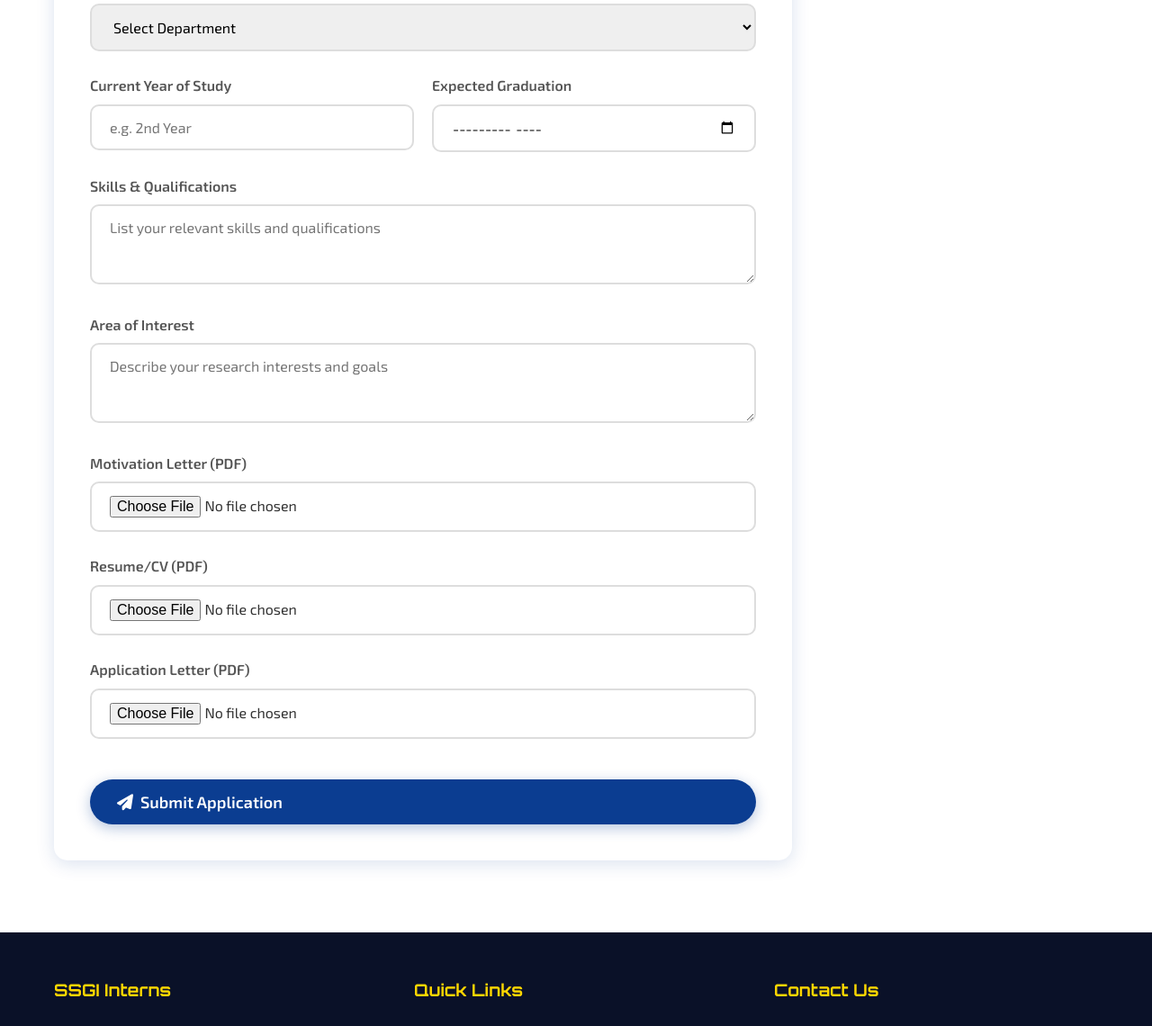
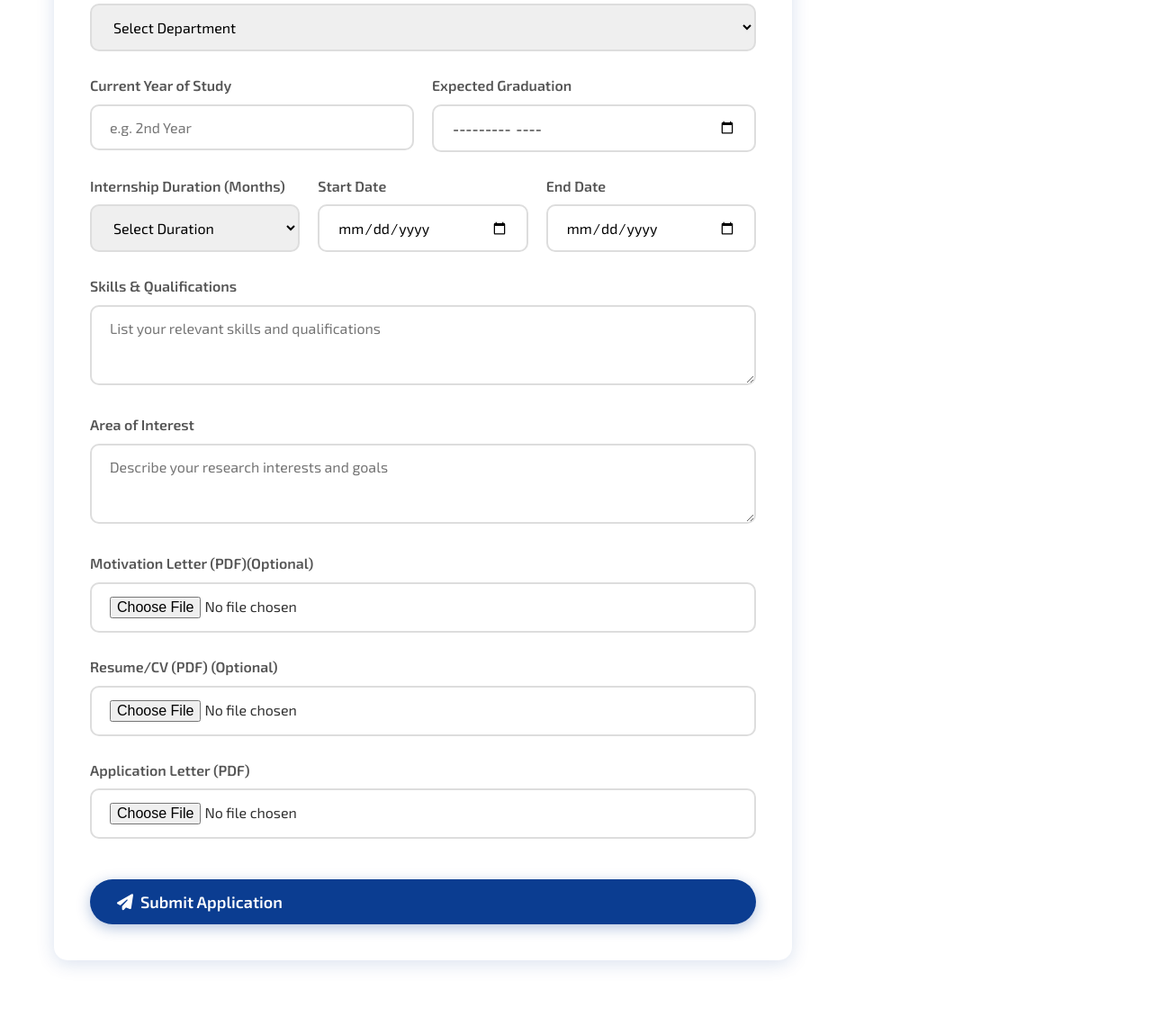
Before and after one commit to Tsedeniya-D/IMS-testing, a Django app: a page that uses templates/interns.html in a window 1280 px wide. Shown: the part 1753-2893 px from the top of the page at 90% size. Run offline with Django 5.2, Linux system fonts and the light colour scheme.

Commit message:
added duration, start date and end date

```diff
--- a/apps/applications/views.py
+++ b/apps/applications/views.py
@@ -25,6 +25,9 @@ def internship_application(request):
             department=data.get('department'),
             current_year=data.get('currentYear'),
             expected_graduation=data.get('expectedGraduation'),
+            duration=data.get('duration'),
+            start_date=data.get('start_date'),
+            end_date=data.get('end_date'),
             skills=data.get('skills'),
             interests=data.get('interests'),
             motivation_letter=files.get('motivationLetter'),
--- a/templates/interns.html
+++ b/templates/interns.html
@@ -769,6 +769,35 @@
                             </div>
                         </div>
 
+                        <div class="form-row">
+                            <div class="form-group">
+                                <label for="duration">Internship Duration (Months)</label>
+                                <select id="duration" name="duration" class="form-control" required>
+                                    <option value="">Select Duration</option>
+                                    <option value="1 month">1 month</option>
+                                    <option value="2 month">2 months</option>
+                                    <option value="3 month">3 months</option>
+                                    <option value="4 month">4 months</option>
+                                    <option value="5 month">5 months</option>
+                                    <option value="6 month">6 months</option>
+                                    <option value="7 month">7 months</option>
+                                    <option value="8 month">8 months</option>
+                                    <option value="9 month">9 months</option>
+                                    <option value="10 month">10 months</option>
+                                    <option value="11 month">11 months</option>
+                                    <option value="12 month">12 months</option>
+                                </select>
+                            </div>
+                            <div class="form-group">
+                                <label for="start_date">Start Date</label>
+                                <input type="date" id="start_date" name="start_date" class="form-control" required>
+                            </div>
+                            <div class="form-group">
+                                <label for="end_date">End Date</label>
+                                <input type="date" id="end_date" name="end_date" class="form-control" required>
+                            </div>
+                        </div>
+
                         <div class="form-group">
                             <label for="skills">Skills & Qualifications</label>
                             <textarea id="skills" name="skills" class="form-control" rows="3" placeholder="List your relevant skills and qualifications"></textarea>
@@ -780,12 +809,12 @@
                         </div>
 
                         <div class="form-group">
-                            <label for="motivationLetter">Motivation Letter (PDF)</label>
-                            <input type="file" id="motivationLetter" name="motivationLetter" class="form-control" accept=".pdf" required>
+                            <label for="motivationLetter">Motivation Letter (PDF)(Optional)</label>
+                            <input type="file" id="motivationLetter" name="motivationLetter" class="form-control" accept=".pdf">
                         </div>
                         <div class="form-group">
-                            <label for="resume">Resume/CV (PDF)</label>
-                            <input type="file" id="resume" name="resume" class="form-control" accept=".pdf" required>
+                            <label for="resume">Resume/CV (PDF) (Optional)</label>
+                            <input type="file" id="resume" name="resume" class="form-control" accept=".pdf">
                         </div>
                         <div class="form-group">
                             <label for="recommendationLetter">Application Letter (PDF)</label>
```
Also changed, not shown: apps/applications/models.py (+8 -0 lines), apps/applications/migrations/0006_internshipapplication_duration_and_more.py (added), apps/applications/migrations/0007_alter_internshipapplication_duration.py (added), apps/applications/migrations/0008_alter_internshipapplication_duration.py (added), 6 other files.
